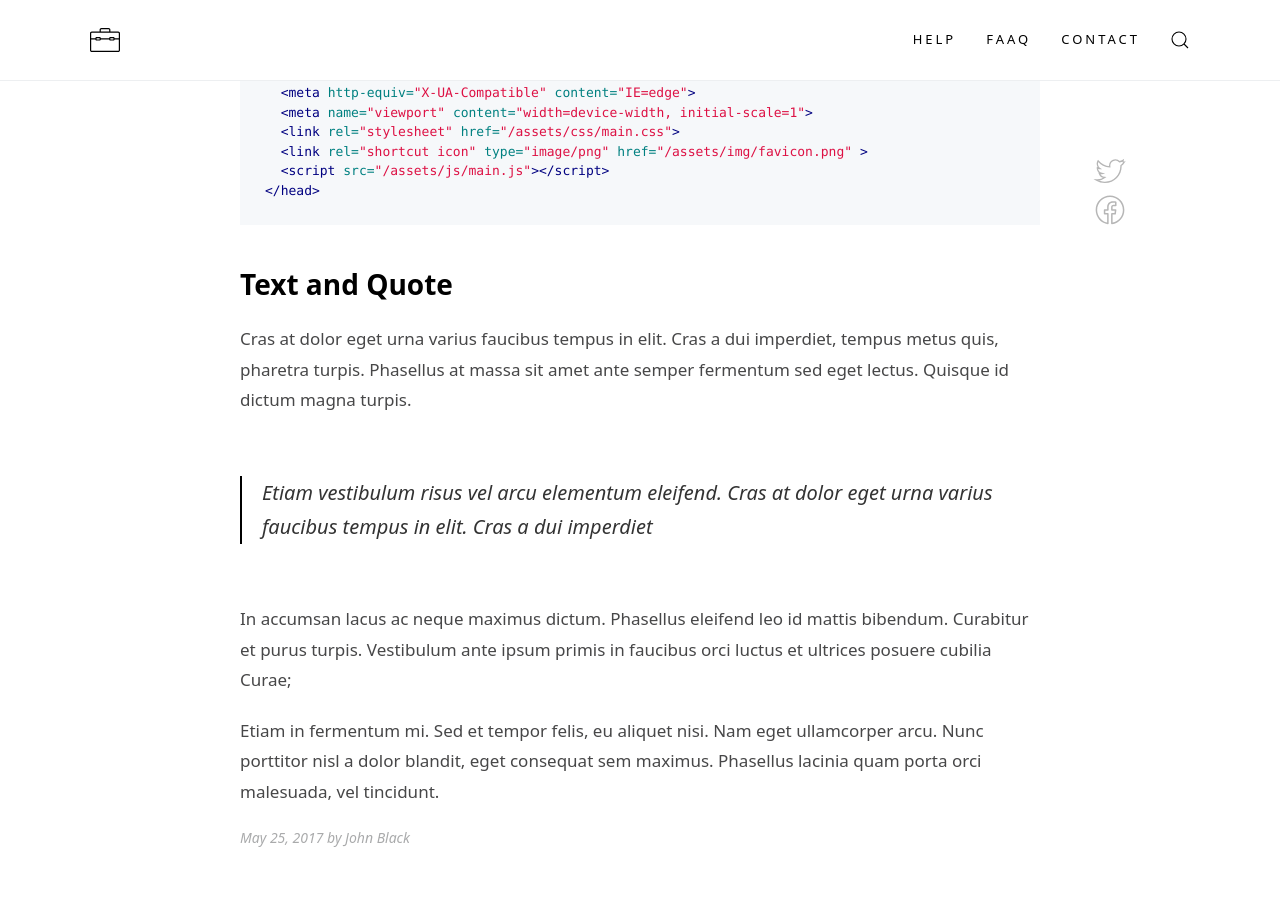
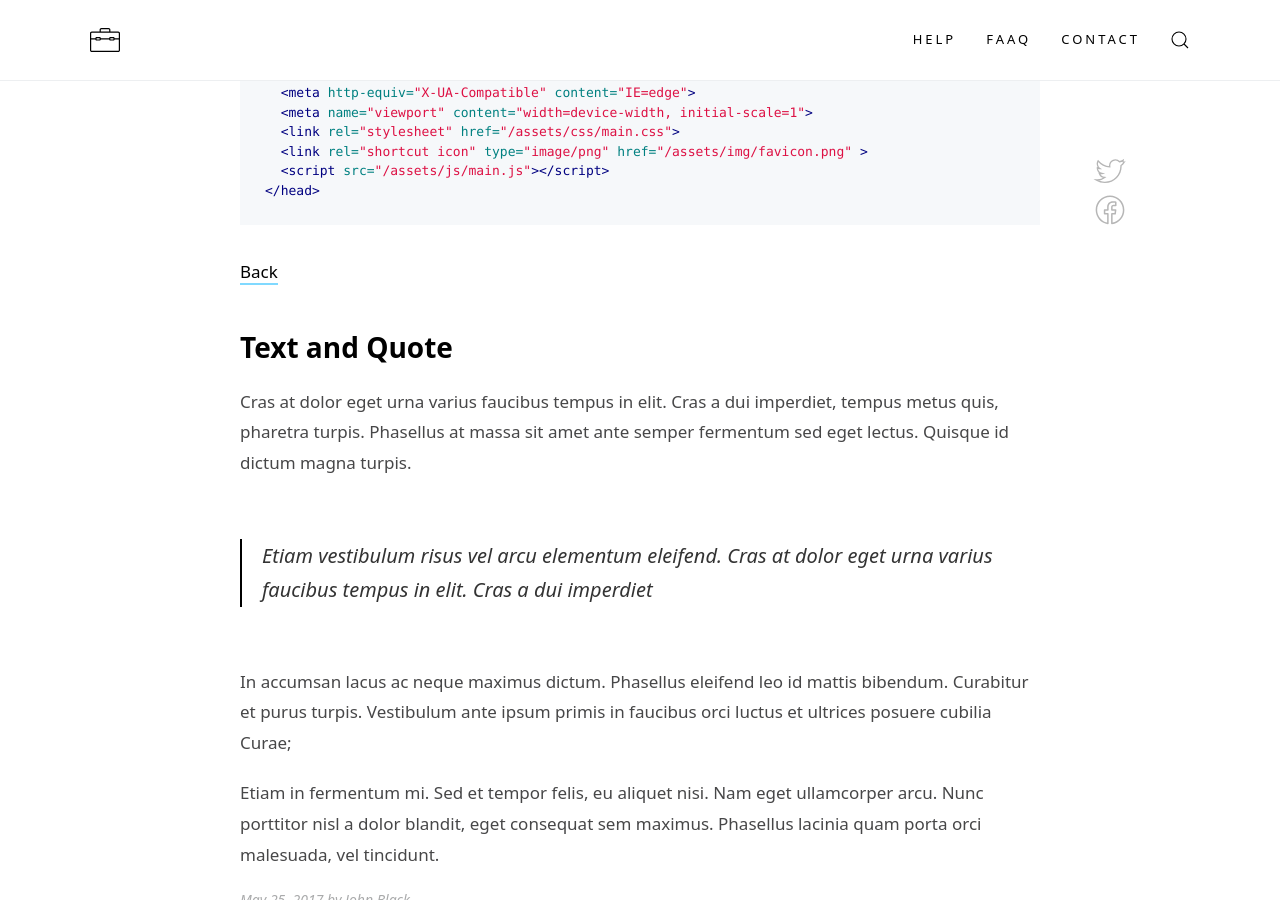
Before and after one commit to robbertl/robbertl.github.io, a Jekyll site: the page built from _posts/2017-05-25-post.md, in a window 1280 px wide and 900 px high, scrolled down 1549 px. Built offline with Jekyll 4.4.1, drawn with Linux system fonts in a browser that asks for light colours.

Commit message:
Update 2017-05-25-post.md

````diff
--- a/_posts/2017-05-25-post.md
+++ b/_posts/2017-05-25-post.md
@@ -34,6 +34,7 @@ In accumsan lacus ac neque maximus dictum. Phasellus eleifend leo id mattis bibe
   <script src="{{ "/assets/js/main.js" | relative_url }}"></script>
 </head>
 ```
+[Back]({{ site.url }}/)
 
 ## Text and Quote
 Cras at dolor eget urna varius faucibus tempus in elit. Cras a dui imperdiet, tempus metus quis, pharetra turpis. Phasellus at massa sit amet ante semper fermentum sed eget lectus. Quisque id dictum magna turpis.
````
